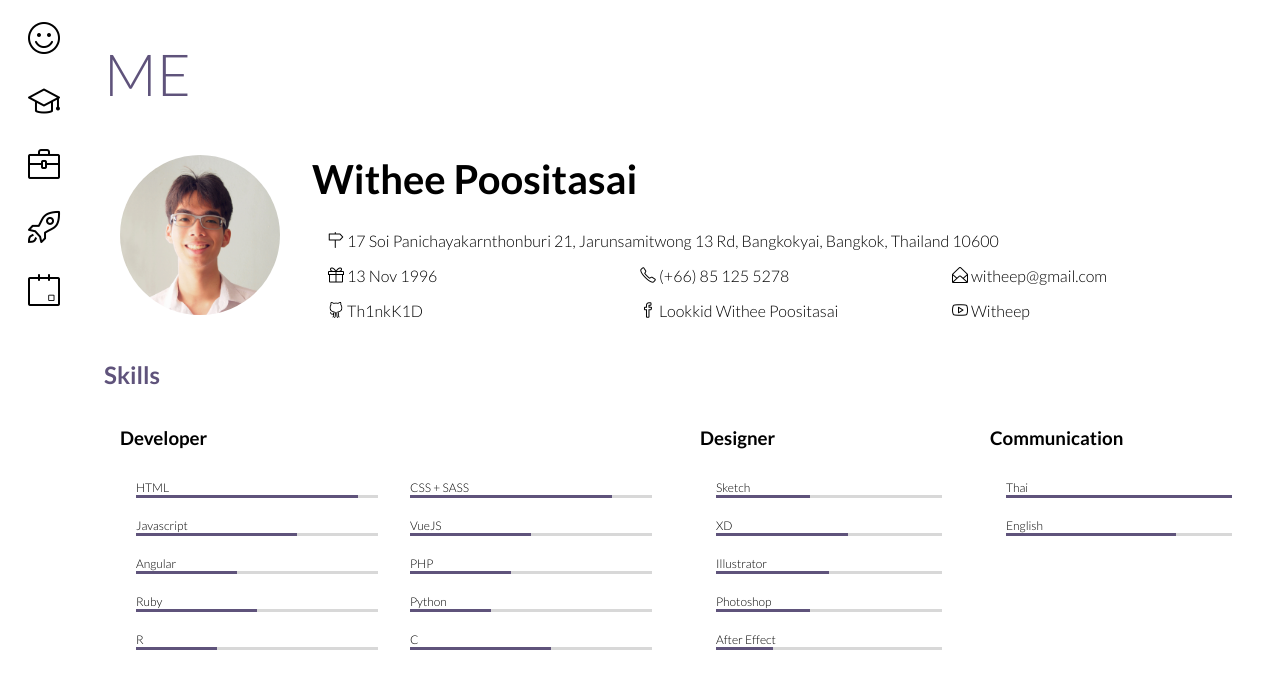
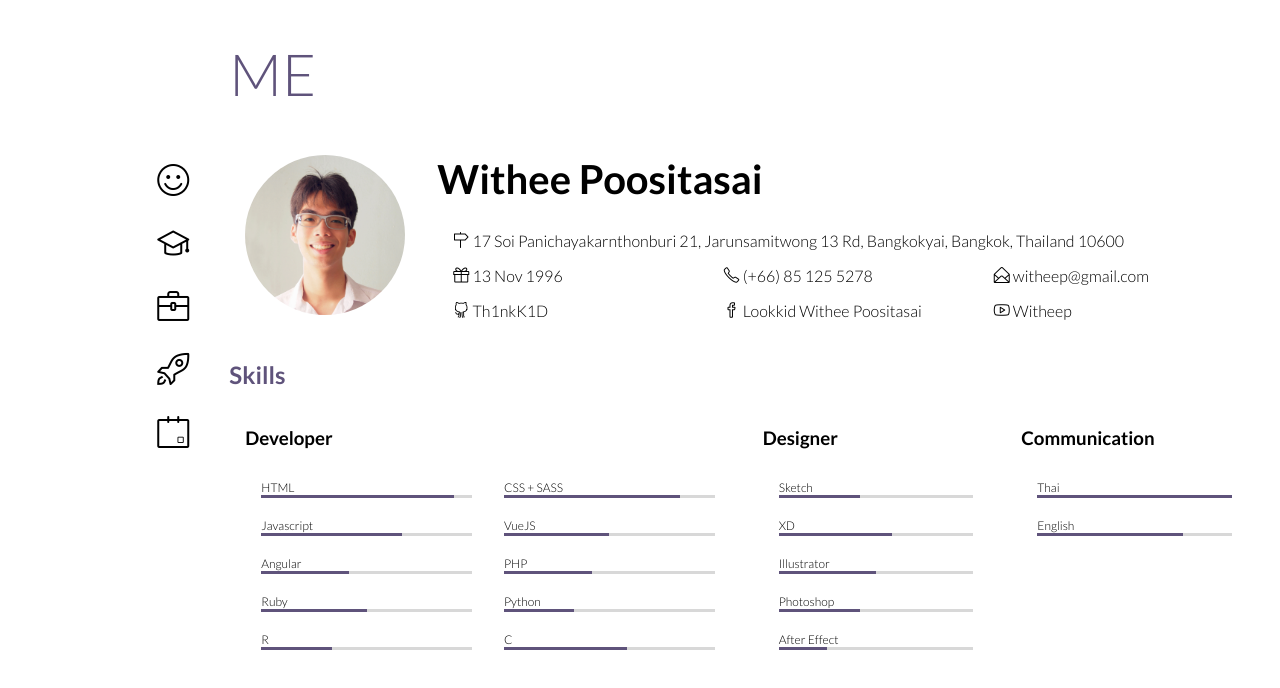
Before and after one commit to Th1nkK1D/me, a Vue app: page /profile in a window 1280 px wide. Shown: the top 688 px of the page. Built offline with nearby package versions, Linux system fonts and the light colour scheme.

Commit message:
Add navbar animation

```diff
--- a/src/components/Navbar.vue
+++ b/src/components/Navbar.vue
@@ -1,34 +1,53 @@
 <template>
-  <div div="columns is-gapless is-multiline">
-      <div class="column is-12">
+  <div class="columns is-multiline navbar">
+    <div class="column is-12 item">
       <router-link class="link" to="/profile"><i class="icon-emotsmile"></i></router-link>
     </div>
-      <div class="column is-12">
+    <div class="column is-12 item">
       <router-link class="link" to="/education"><i class="icon-graduation"></i></router-link>
     </div>
-      <div class="column is-12">
+    <div class="column is-12 item">
       <router-link class="link" to="/work"><i class="icon-briefcase"></i></router-link>
     </div>
-      <div class="column is-12">
+    <div class="column is-12 item">
       <router-link class="link" to="/projects"><i class="icon-rocket"></i></router-link>
     </div>
-      <div class="column is-12">
+    <div class="column is-12 item">
       <router-link class="link" to="/activities"><i class="icon-event"></i></router-link>
     </div>
   </div>
 </template>
 
 <script>
+import anime from 'animejs'
+
 export default {
-  name: 'Navbar'
+  name: 'Navbar',
+  mounted() {
+    anime({
+      targets: '.item',
+      direction: 'normal',
+      translateX: ['-20vw',0],
+      opacity: [0,1],
+      duration: 1000,
+      delay: (el,i) => 1000 + i*200,
+      loop: false,
+      easing: 'easeOutQuad',
+    })
+  }
 }
 </script>
 
 <style lang="scss" scoped>
+.navbar {
+  text-align: right;
+  margin: 150px 20px 0 0;
 
   .link {
     font-size: 2em;
     text-decoration: none;
     color: black;
   }
+}
+
 </style>
--- a/src/components/Profile.vue
+++ b/src/components/Profile.vue
@@ -1,7 +1,7 @@
 <template>
   <div class="container is-fluid">
     <div class="columns is-gapless">
-      <div class="column is-narrow">
+      <div class="column is-2">
         <div class="padder">
           <navbar></navbar>
         </div>
```
Lines whose indentation alone changed are shown as unchanged.
